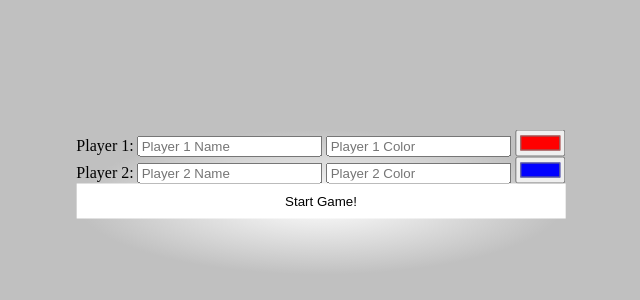
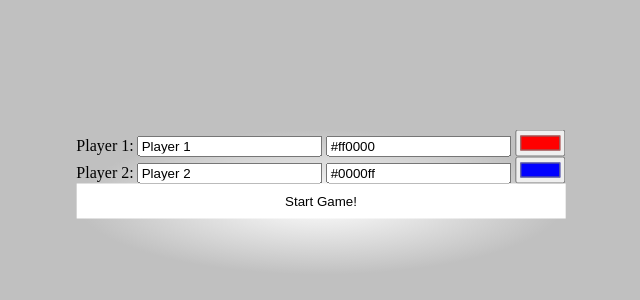
Before and after one commit to 3ichael7ambert/17-2-this-connect-four-oo, a plain HTML site: page index.html in a window 1280 px wide. Shown: the part 206-506 px from the top of the page, without its empty margins (327-967 px from the left). Drawn offline with Linux system fonts and the light colour scheme.

Commit message:
input forms
entered pre-fill text to the text form

```diff
--- a/connect4.js
+++ b/connect4.js
@@ -212,18 +212,21 @@ let p1ColorField = document.getElementById('p1color');
 let p2ColorPicker = document.getElementById('p2color-picker');
 let p2ColorField = document.getElementById('p2color');
 
+//Picker P1
 p1ColorPicker.addEventListener('input', (event) => {
   p1ColorField.value = event.target.value;
 });
 
+//Field P1
 p1ColorField.addEventListener('input', (event) => {
   p1ColorPicker.value = event.target.value;
 });
 
+//Picker P2
 p2ColorPicker.addEventListener('input', (event) => {
   p2ColorField.value = event.target.value;
 });
-
+//Field p2
 p2ColorField.addEventListener('input', (event) => {
   p2ColorPicker.value = event.target.value;
 });
--- a/index.html
+++ b/index.html
@@ -8,15 +8,15 @@
 <form id="playerForm">
 
   <label for="p1name">Player 1:</label>
-  <input type="text" id="p1name" name="p1name" placeholder="Player 1 Name" required>
-  <input type="text" id="p1color" name="p1color" placeholder="Player 1 Color" required>
+  <input type="text" id="p1name" name="p1name" placeholder="Player 1 Name" value="Player 1" required>
+  <input type="text" id="p1color" name="p1color" placeholder="Player 1 Color" value="#ff0000" required>
   <input type="color" id="p1color-picker" name="p1color-picker" value="#ff0000">
 
   <br>
 
   <label for="p2name">Player 2:</label>
-  <input type="text" id="p2name" name="p2name" placeholder="Player 2 Name" required>
-  <input type="text" id="p2color" name="p2color" placeholder="Player 2 Color" required>
+  <input type="text" id="p2name" name="p2name" placeholder="Player 2 Name" value="Player 2" required>
+  <input type="text" id="p2color" name="p2color" placeholder="Player 2 Color" required value="#0000ff">
   <input type="color" id="p2color-picker" name="p2color-picker" value="#0000ff">
 
   <br>
```
